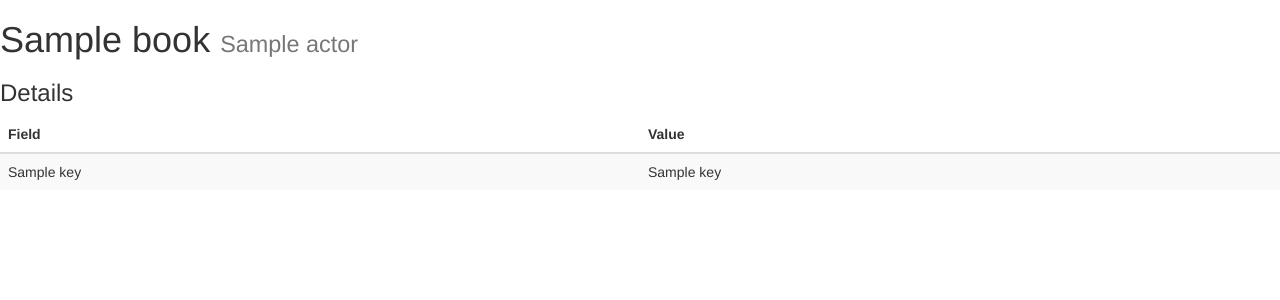
After one commit to insomnia-lab/libreant, a Flask app: template webant/templates/details.html in a window 1280 px wide. The commit adds this page. Shown: the top 300 px of the page. Run offline with Flask 2, Linux system fonts and the light colour scheme; the template is opened without the code that fills it: most values are stand-ins (such as "Sample title", 1, 10 or a date in 2020); some libraries are stand-ins or nearby versions.

Commit message:
View book details, nicer ui

```diff
--- /dev/null
+++ b/webant/templates/details.html
@@ -0,0 +1,44 @@
+{% extends "bootstrap/base.html" %}
+{% import "bootstrap/fixes.html" as fixes %}
+
+{% block content %}
+
+<header>
+	<h1>{{ book['title'] }}
+		<small>{{ book['actors'] | sort | join(',') }}</small>
+	</h1>
+</header>
+
+<article>
+	{% if '_files' in book %}
+	<h3>Download</h3>
+	<ul>
+		{% for file in  book['_files'] %}
+		<li><a href="{{
+			url_for('download_book', bookid=bookid, fname=file['path'])
+			}}">{{ file['path'] }}</a> ({{file['notes']}})
+		</li>
+		{% endfor %}
+	</ul>
+	{% endif %}
+
+	<h3>Details</h3>
+	<table class="table table-striped">
+		<thead>
+			<tr>
+				<th>Field</th>
+				<th>Value</th>
+			</tr>
+		</thead>
+		<tbody>
+
+		{% for key in book %}
+		<tr>
+			<td>{{ key }}</td>
+			<td>{{ book[key] }}</td>
+		</tr>
+		{% endfor %}
+		</tbody>
+	</table>
+</article>
+{% endblock content %}
--- a/webant/templates/search.html
+++ b/webant/templates/search.html
@@ -19,5 +19,5 @@
 
     {% endif %}
 
-</form>
+</div>
 {% endblock content %}
--- a/webant/webant.py
+++ b/webant/webant.py
@@ -41,8 +41,12 @@ def create_app(configfile=None):
 
     @app.route('/view/<bookid>')
     def view_book(bookid):
-        b = get_db().get_by_id(bookid)
-        return render_template('details.html', book=b)
+        b = get_db().get_book_by_id(bookid)
+        return render_template('details.html', book=b['_source'], bookid=bookid)
+
+    @app.route('/download/<bookid>/<fname>')
+    def download_book(bookid, fname):
+        raise NotImplementedError()
 
     return app
 
```
Also changed, not shown: libreantdb/api.py (+6 -1 lines), webant/templates/index.html (+5 -6 lines).
